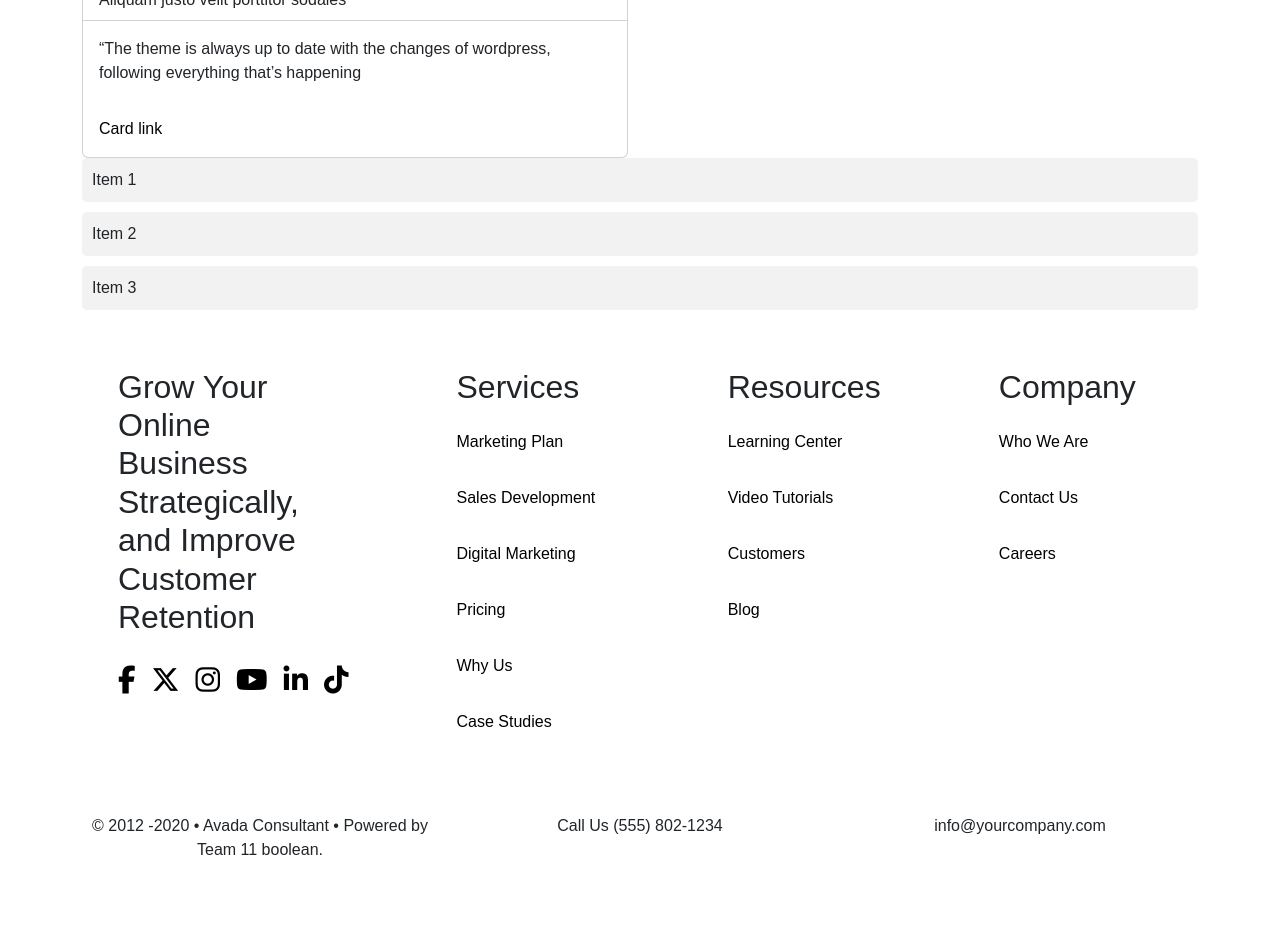
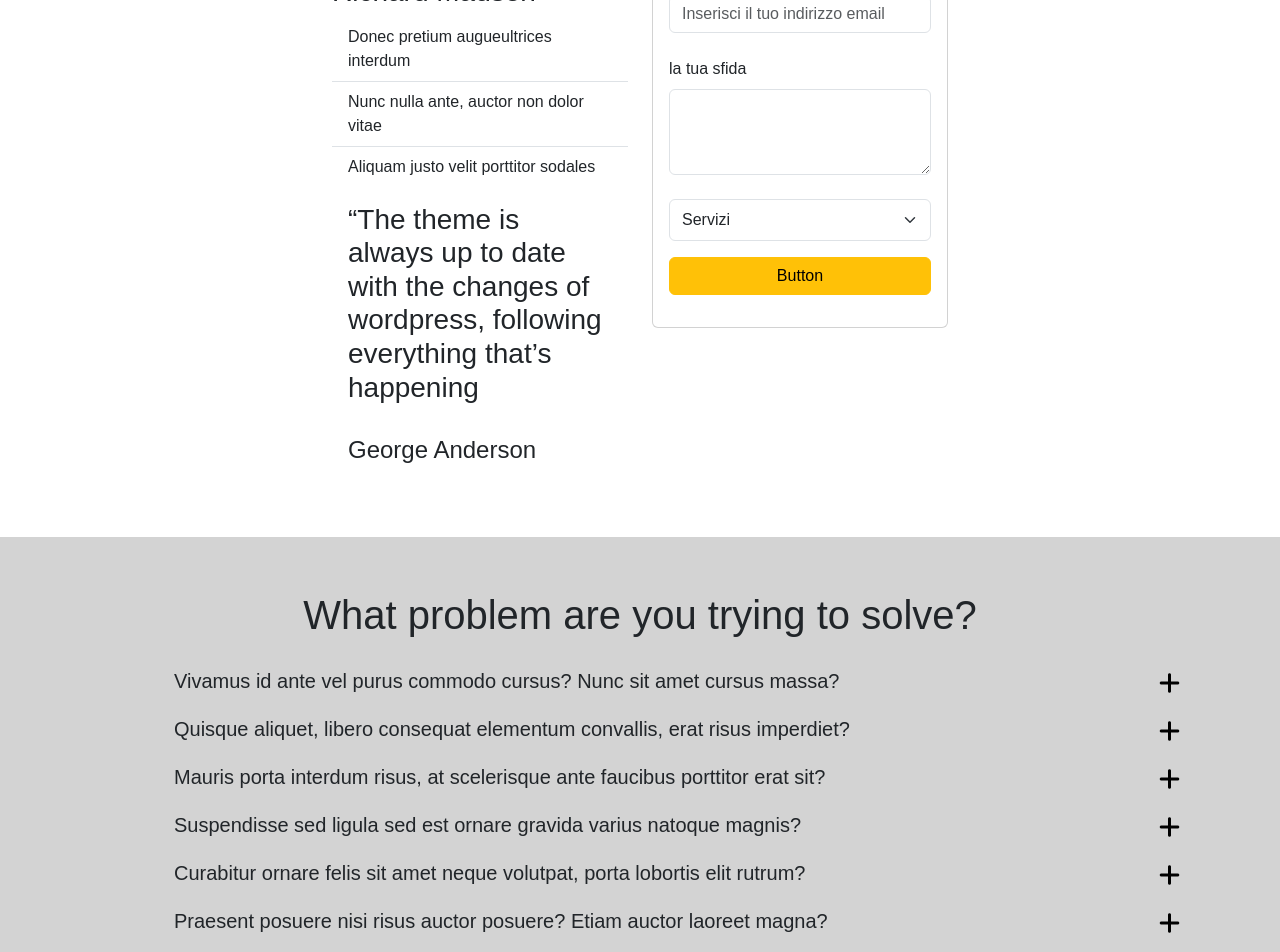
Before and after one commit to Om12ek99/proj-html-vuejs, a Vue app: page /contatti in a window 1280 px wide. Shown: the part 720-1672 px from the top of the page. Before the commit the page ends 1646 px from the top, so only its background shows below. Built offline with nearby package versions, Linux system fonts and the light colour scheme.

Commit message:
feat:add-list-plus

```diff
--- a/src/components/AppCard.vue
+++ b/src/components/AppCard.vue
@@ -5,12 +5,12 @@
 </script>
 
 <template>
-  <div class="col">
+  <div class="col"  >
 
-    <div class="card" >
+    <div class="card mb-5" style="border:0;" >
 
       <img src="../assets/img/cardappcard.jpg" class="card-img-top" alt="..." />
-       <h5 class="card-title">Richard Madsen</h5>
+       <h3 class="card-title">Richard Madsen</h3>
       <ul class="list-group list-group-flush ">
         <li class="list-group-item">Donec pretium augueultrices interdum</li>
         <li class="list-group-item">Nunc nulla ante, auctor non dolor vitae</li>
@@ -18,14 +18,13 @@
       </ul>
       <div class="card-body">
 
-        <p class="card-text">
+        <h3 class="card-text">
           “The theme is always up to date with the changes of wordpress, following everything that’s happening
-        </p>
+        </h3>
       </div>
 
       <div class="card-body">
-        <a href="#" class="card-link">Card link</a>
-
+      <h4>George Anderson</h4>
       </div>
     </div>
   </div>
--- a/src/components/AppForm.vue
+++ b/src/components/AppForm.vue
@@ -14,7 +14,7 @@ export default {
 
 
 
-        <div class="card">
+        <div class="card" >
           <div class="card-body">
             <form>
               <div class="form-grou py-2">
--- a/src/components/AppList.vue
+++ b/src/components/AppList.vue
@@ -2,66 +2,115 @@
 export default {
   data() {
     return {
-      items: [
+      listArray: [
         {
-          title: 'Item 1',
-          content: 'Lorem ipsum dolor sit amet, consectetur adipiscing elit.',
-          open: false,
+          text: "Vivamus id ante vel purus commodo cursus? Nunc sit amet cursus massa?",
+          parText:
+            "Suspendisse consectetur, est sed lobortis dictum, turpis orci finibus felis, mattis tempus ex dui ac diam. Etiam dictum turpis tempor, bibendum lacus eget, ullamcorper eros. Proin vitae viverra metus. In sed risus vehicula, tincidunt sem vel, dignissim orci. Cras porttitor erat sit amet nisl fermentum, at pharetra lorem blandit. ",
+          visible: false,
         },
         {
-          title: 'Item 2',
-          content: 'Ut enim ad minim veniam, quis nostrud exercitation ullamco laboris nisi ut aliquip ex ea commodo consequat.',
-          open: false,
+          text: "Quisque aliquet, libero consequat elementum convallis, erat risus imperdiet?",
+          parText:
+            "Suspendisse consectetur, est sed lobortis dictum, turpis orci finibus felis, mattis tempus ex dui ac diam. Etiam dictum turpis tempor, bibendum lacus eget, ullamcorper eros. Proin vitae viverra metus. In sed risus vehicula, tincidunt sem vel, dignissim orci. Cras porttitor erat sit amet nisl fermentum, at pharetra lorem blandit.",
+          visible: false,
         },
         {
-          title: 'Item 3',
-          content: 'Duis aute irure dolor in reprehenderit in voluptate velit esse cillum dolore eu fugiat nulla pariatur.',
-          open: false,
+          text: "Mauris porta interdum risus, at scelerisque ante faucibus porttitor erat sit?",
+          parText:
+            "Suspendisse consectetur, est sed lobortis dictum, turpis orci finibus felis, mattis tempus ex dui ac diam. Etiam dictum turpis tempor, bibendum lacus eget, ullamcorper eros. Proin vitae viverra metus. In sed risus vehicula, tincidunt sem vel, dignissim orci. Cras porttitor erat sit amet nisl fermentum, at pharetra lorem blandit. ",
+          visible: false,
+        },
+        {
+          text: "Suspendisse sed ligula sed est ornare gravida varius natoque magnis?",
+          parText:
+            "Suspendisse consectetur, est sed lobortis dictum, turpis orci finibus felis, mattis tempus ex dui ac diam. Etiam dictum turpis tempor, bibendum lacus eget, ullamcorper eros. Proin vitae viverra metus. In sed risus vehicula, tincidunt sem vel, dignissim orci. Cras porttitor erat sit amet nisl fermentum, at pharetra lorem blandit. ",
+          visible: false,
+        },
+        {
+          text: "Curabitur ornare felis sit amet neque volutpat, porta lobortis elit rutrum?",
+          parText:
+            "Suspendisse consectetur, est sed lobortis dictum, turpis orci finibus felis, mattis tempus ex dui ac diam. Etiam dictum turpis tempor, bibendum lacus eget, ullamcorper eros. Proin vitae viverra metus. In sed risus vehicula, tincidunt sem vel, dignissim orci. Cras porttitor erat sit amet nisl fermentum, at pharetra lorem blandit. ",
+          visible: false,
+        },
+        {
+          text: "Praesent posuere nisi risus auctor posuere? Etiam auctor laoreet magna?",
+          parText:
+            "Suspendisse consectetur, est sed lobortis dictum, turpis orci finibus felis, mattis tempus ex dui ac diam. Etiam dictum turpis tempor, bibendum lacus eget, ullamcorper eros. Proin vitae viverra metus. In sed risus vehicula, tincidunt sem vel, dignissim orci. Cras porttitor erat sit amet nisl fermentum, at pharetra lorem blandit. ",
+          visible: false,
         },
       ],
     };
   },
   methods: {
-    toggleAccordion(index) {
-      this.items[index].open = !this.items[index].open;
+    showParagr(index) {
+      console.log("ciao");
+      this.listArray[index].visible = !this.listArray[index].visible;
     },
   },
 };
 </script>
 
+<template>
+  <div class="container py-5">
+    <div class="row">
+      <div class="col">
+        <div>
+          <p class="ms_title text-center">
+            What problem are you trying to solve?
+          </p>
 
-<template>
-  <div>
-    <div v-for="(item, index) in items" :key="index" class="accordion-item">
-      <div class="accordion-title" v-on:click="toggleAccordion(index)">
-        {{ item.title }}
-        <div v-if="item.open" class="accordion-content">
-        {{ item.content }}
+          <ul>
+            <li v-for="(curList, index) in listArray" :key="index">
+              <div class="d-flex w-100 justify-content-between py-2">
+               <h5 class="px-5">{{ curList.text }}</h5>
+                <button
+                  @click="showParagr(index)"
+                  class="border border-0 ms_btn"
+                >
+                  <i class="fa-solid fa-plus" v-if="!curList.visible"></i>
+                  <i class="fa-solid fa-minus" v-else></i>
+                </button>
+
+
+              </div>
+
+              <div>
+                <div class="ms_paragraf px-5" v-if="curList.visible">
+                  <p class="ms_par-text px-4">{{ curList.parText }}</p>
+                </div>
+              </div>
+            </li>
+          </ul>
+        </div>
       </div>
-      </div>
-
     </div>
   </div>
 </template>
 
-
-
-<style scoped>
-.accordion-item {
-  margin-bottom: 10px;
+<style scoped lang="scss">
+@use "../style/partial/variables" as *;
+.ms_title {
+  font-size: 2.5rem;
 }
 
-.accordion-title {
-  cursor: pointer;
-  padding: 10px;
-  background-color: #f2f2f2;
-  border-radius: 5px;
+ul {
+  list-style-type: none;
+}
+li {
+  .ms_btn {
+    background-color: lightgrey;
+    i {
+      font-size: 1.5rem;
+    }
+  }
 }
 
-.accordion-content {
-  padding: 10px;
-  background-color: #fff;
-  border-radius: 5px;
-  display: none;
+i:hover {
+  color: $orange-color;
+}
+
+.ms_par-text {
+  font-size: 1rem;
 }
 </style>
--- a/src/pages/AppContact.vue
+++ b/src/pages/AppContact.vue
@@ -13,18 +13,32 @@ export default {
 </script>
 
 <template>
-  <h1>Ottieni una consulenza personale</h1>
+<div class="py-5">
+  <div class="container py-5 d-flex justify-content-center">
 
-  <div class="container">
+       <div class="md_title py-5 fw-medium">
+    Get a personal consultation
+
+       </div>
+</div>
+
+</div>
+
+
+
+
+  <div class="container" style="width: 50%;">
     <div class="row">
-      <div class="col ">
+      <div class="col" >
         <AppCard />
       </div>
-      <div class="col ">
+      <div class="col" >
         <AppForm />
       </div>
     </div>
   </div>
+
+  <section class="bgcolor">
     <div class="container">
       <div class="row">
         <div class="col">
@@ -32,7 +46,14 @@ export default {
         </div>
       </div>
     </div>
-
+  </section>
 </template>
 
-<style scoped lang="scss"></style>
+<style scoped lang="scss">
+.bgcolor{
+  background-color: lightgrey;
+}
+.md_title{
+  font-size: 5rem;
+}
+</style>
```
Lines whose indentation alone changed are shown as unchanged.
